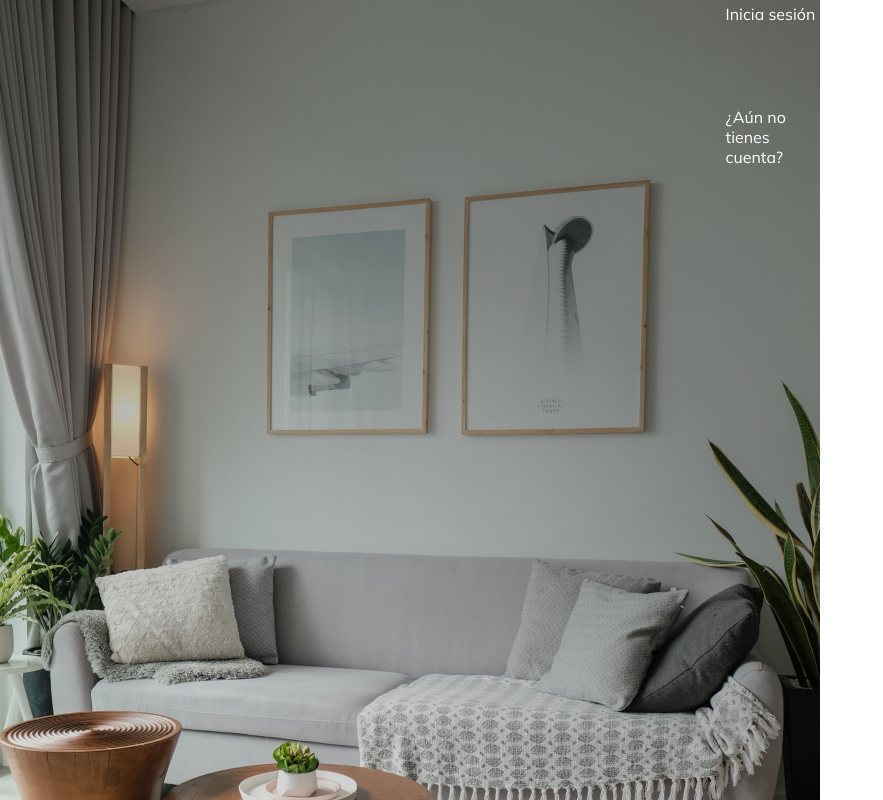
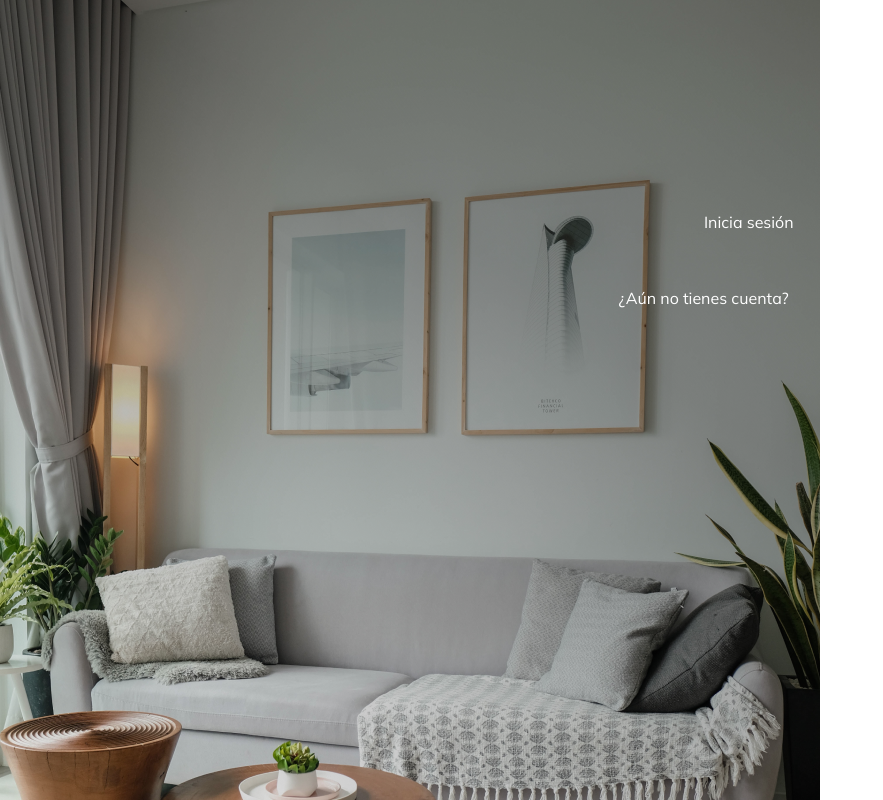
Before and after one commit to Ave-Mari/Cod1ng-Test, a React app: page / in a window 1280 px wide. Shown: the top 800 px of the page, without its empty margins (0-883 px from the left). Built offline with nearby package versions, Linux system fonts and the light colour scheme; the HTML template or start-up script is replaced by a standard one.

Commit message:
fix nav styles

```diff
--- a/src/components/Layout/Layout.scss
+++ b/src/components/Layout/Layout.scss
@@ -3,22 +3,34 @@ section {
     .login {
         position: absolute;
         padding: 4px;
-        left: 88%;
+        left: 83.4%;
         color: #fff;
         text-decoration: none;
 
-        // margin-top: 210px;
+        padding-left: 20px;
+        padding-right: 20px;
+        padding-top: 12px;
+        padding-bottom: 12px;
+
+        width: 106px;
+        margin-top: 200px;
 
     }
     .signin {
         position: absolute;
         padding: 4px;
-        top: 10%;
-        left: 88%;
+        left: 73%;
         color: #fff;
         text-decoration: none;
 
-        // margin-top: 276px;
+        padding-top: 12px;
+        padding-bottom: 12px;
+        padding-left: 20px;
+        padding-right: 20px;
+
+
+        width: 182px;
+        margin-top: 276px;
 
     }
 
```
